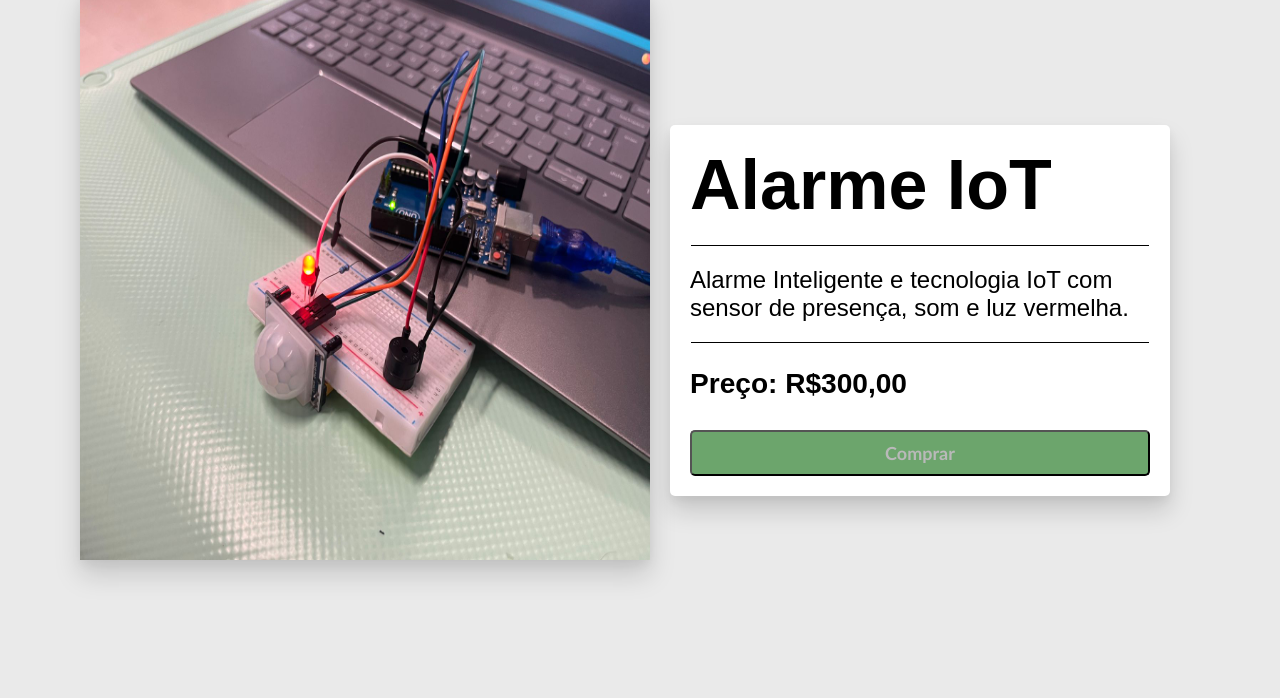
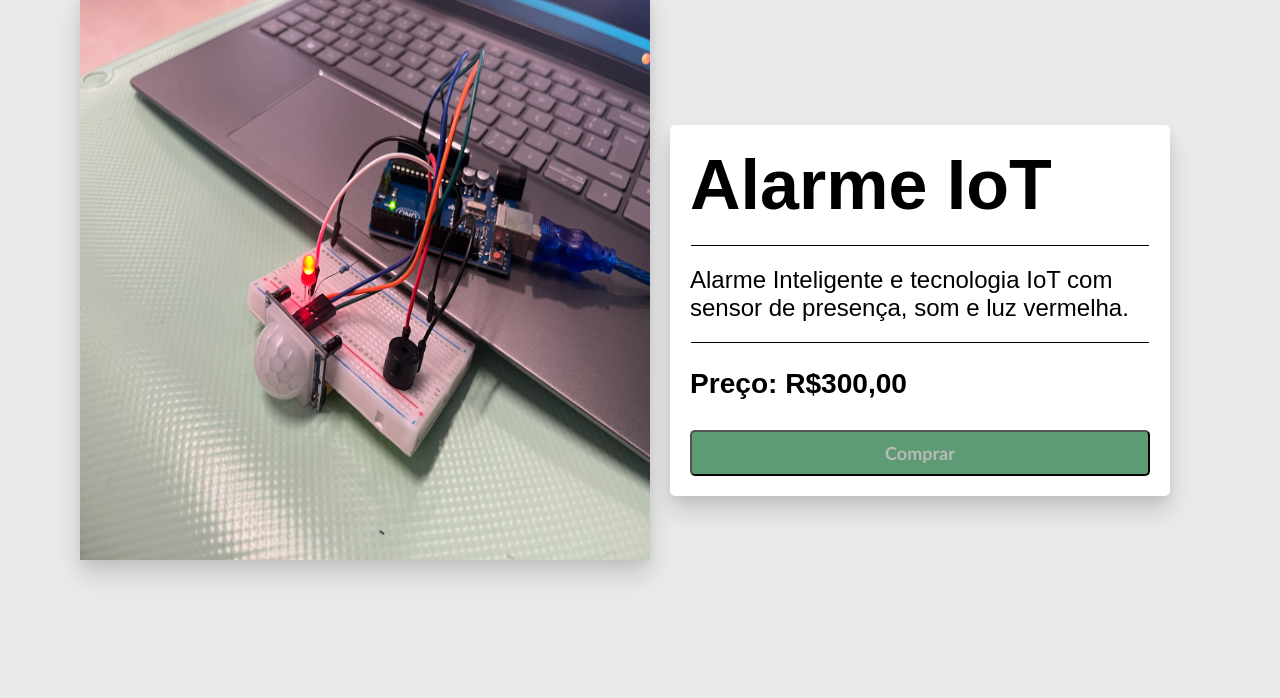
Before and after one commit to Ana-Livia-Lopes/YouSafe, a plain HTML site: page produtos.html in a window 1280 px wide. In both pictures the pointer is over the button "Comprar". Shown: the part 1115-1813 px from the top of the page. Drawn offline with Linux system fonts and the light colour scheme.

Commit message:
commit "final" 21/05 - lucasr

```diff
--- a/css/login.css
+++ b/css/login.css
@@ -75,6 +75,10 @@ li a {
 
 a:hover{
     color:rgb(185, 185, 185);
+}
+
+button:hover{
+    background-color:#437f5ce1
 }
 form{
     padding: 20px;
--- a/css/produtos.css
+++ b/css/produtos.css
@@ -83,6 +83,10 @@ li a {
 
 a:hover{
     color:rgb(185, 185, 185);
+}
+
+button:hover{
+    background-color:#478e61e1;
 }
 
 
--- a/produtos.html
+++ b/produtos.html
@@ -44,8 +44,11 @@
             <p>Alarme Inteligente e tecnologia IoT com sensor de presença, som e luz vermelha.</p>
             <hr>
             <h3 id="preco">Preço: R$300,00</h3>
+            <form action="#">
                 <button><a href="compra.html">Comprar</a></button>
+            </form>
         </div>
+
     </section>
     <footer>
         <img class="logo" src="./img/logo.jpg" alt="logo da empres YouSafe">
```
